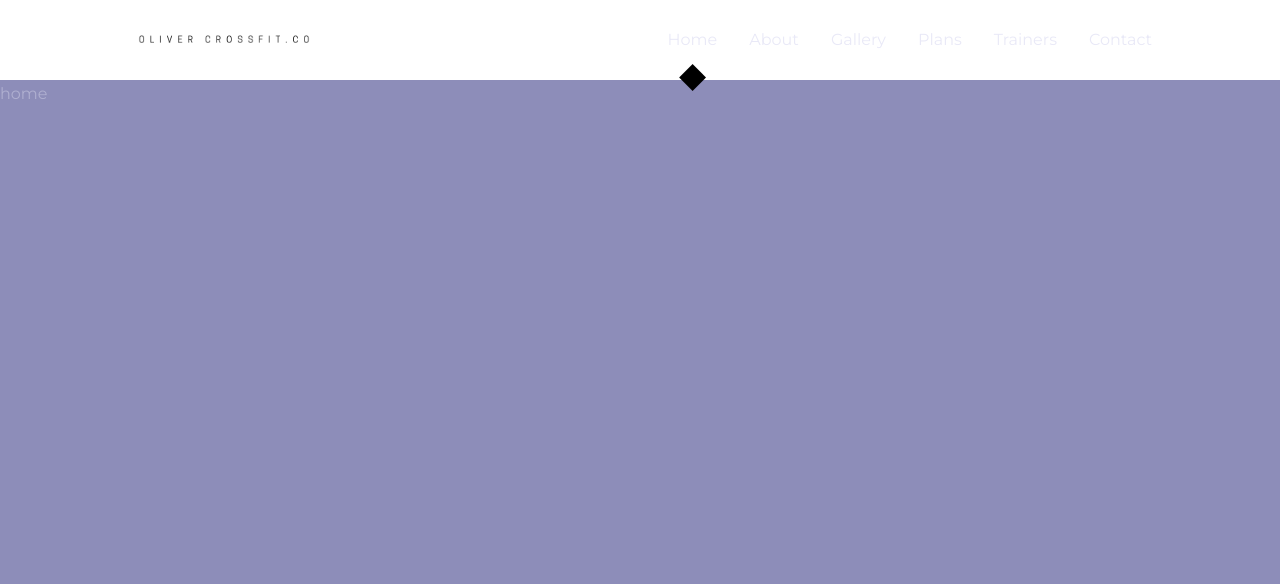
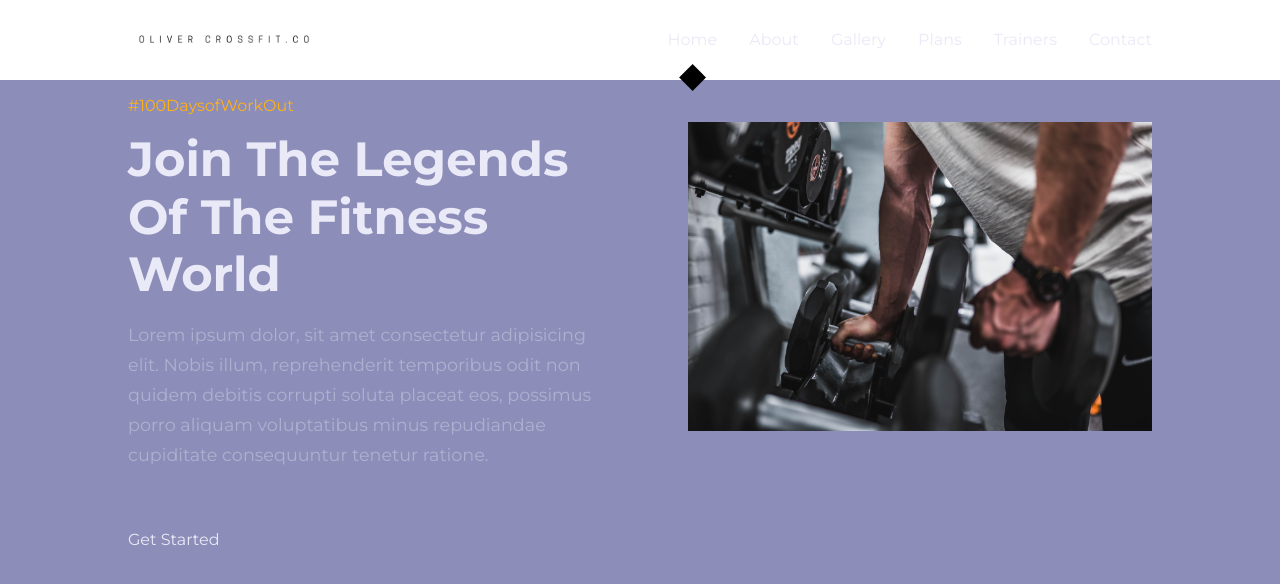
Before and after one commit to oliver-nicoll/turbo-couscous, a React (Create React App) app: page / in a window 1280 px wide. Shown: the top 584 px of the page. Built offline with nearby package versions, Linux system fonts and the light colour scheme.

Commit message:
main header component build

```diff
--- a/src/components/Header.jsx
+++ /dev/null
@@ -1,9 +0,0 @@
-import React from 'react'
-
-const Header = () => {
-  return (
-    <div>Header</div>
-  )
-}
-
-export default Header
--- /dev/null
+++ b/src/components/MainHeader.jsx
@@ -0,0 +1,29 @@
+import React from 'react';
+import {Link} from 'react-router-dom';
+import Image from '../images/avatar3.jpg'
+
+const MainHeader = () => {
+  return (
+    <header>
+      <div className="container main__header-container">
+        <div className="main__header-left">
+          <h4>#100DaysofWorkOut</h4>
+          <h1>Join The Legends Of The Fitness World</h1>
+          <p>Lorem ipsum dolor, sit amet consectetur adipisicing elit. Nobis illum,
+            reprehenderit temporibus odit non quidem debitis corrupti soluta placeat eos, possimus porro aliquam voluptatibus
+            minus repudiandae cupiditate consequuntur tenetur ratione.
+          </p>
+          <Link to="/plans" className='btn lg'>Get Started</Link>
+        </div>
+        <div className="main__header-right">
+          <div className="main__header-circle"></div>
+          <div className="main__header-image">
+            <img src={Image} alt='Main Header' />
+          </div>
+        </div>
+      </div>
+    </header>
+  )
+}
+
+export default MainHeader;
--- a/src/components/navbar.css
+++ b/src/components/navbar.css
@@ -4,7 +4,7 @@ nav {
     background: white;
     display: grid;
     place-items: center;
-    /* position: fixed; */
+    position: fixed;
     top: 0;
     left: 0;
     z-index: 99;
--- a/src/pages/home/home.css
+++ b/src/pages/home/home.css
@@ -0,0 +1,35 @@
+.main__header {
+    width: 100vw;
+    height: 100vh;
+    display: grid;
+    place-items: center;
+    margin-top: 3rem;
+}
+
+.main__header-container {
+    height: 100%;
+    display: grid;
+    grid-template-columns: 1fr 1fr;
+    align-items: center;
+    justify-content: space-between;
+    gap: 6rem;
+}
+
+.main__header-left {
+    margin-top: 6rem;
+}
+
+.main__header-left h4 {
+    margin-bottom: 1rem;
+    color: var(--color-secondary);
+    font-weight: 400;
+}
+
+.main__header-left p {
+    margin: 1rem 0 3.5rem;
+    font-size: 1.1rem;
+}
+
+.main__header-right {
+
+}
--- a/src/pages/home/home.jsx
+++ b/src/pages/home/home.jsx
@@ -1,10 +1,12 @@
 import React from 'react'
-import Header from '../../components/Header'
+import MainHeader from '../../components/MainHeader'
 import './home.css'
 
 const home = () => {
   return (
-    <div>home</div>
+    <>
+    <MainHeader />
+    </>
   )
 }
 
```
